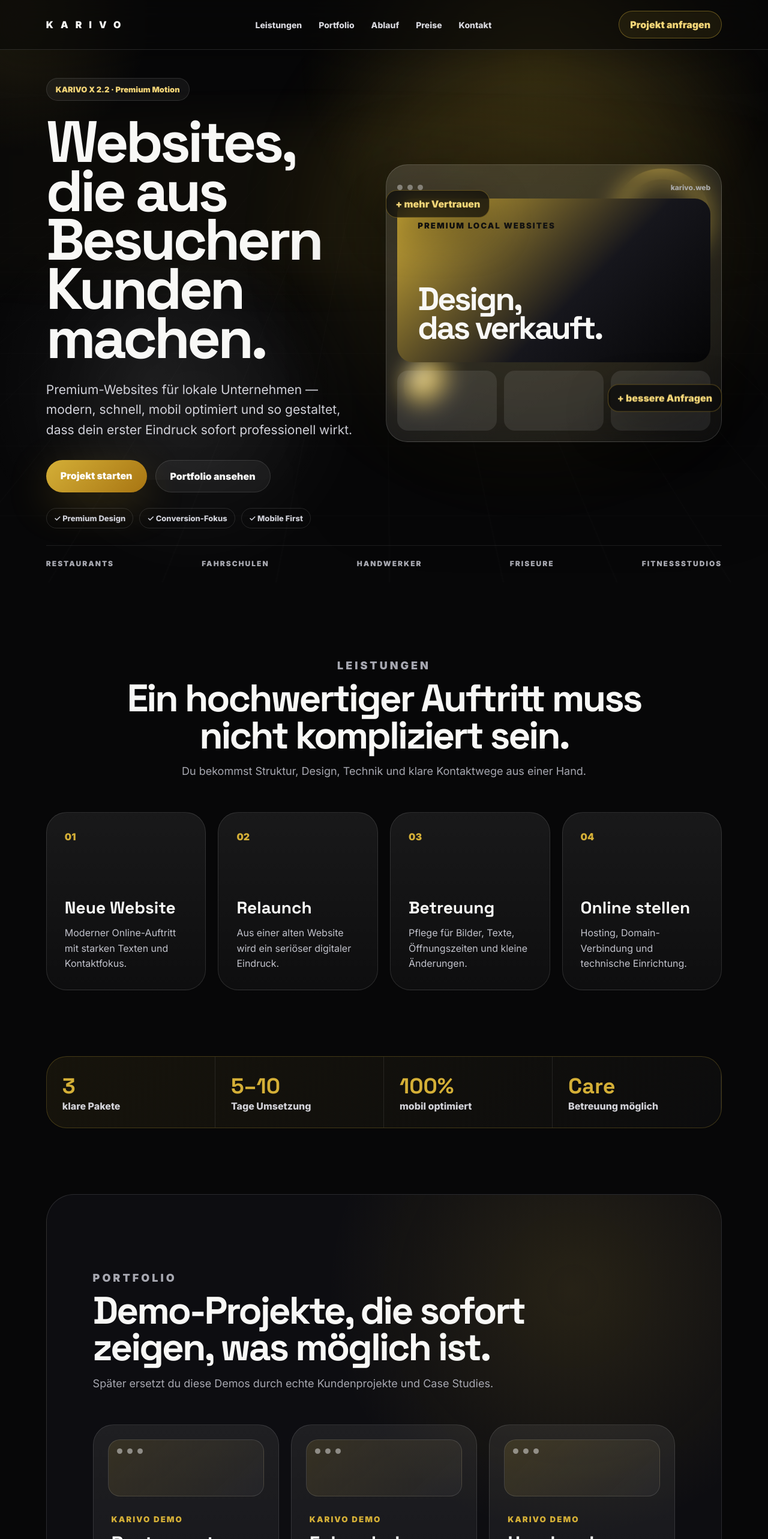
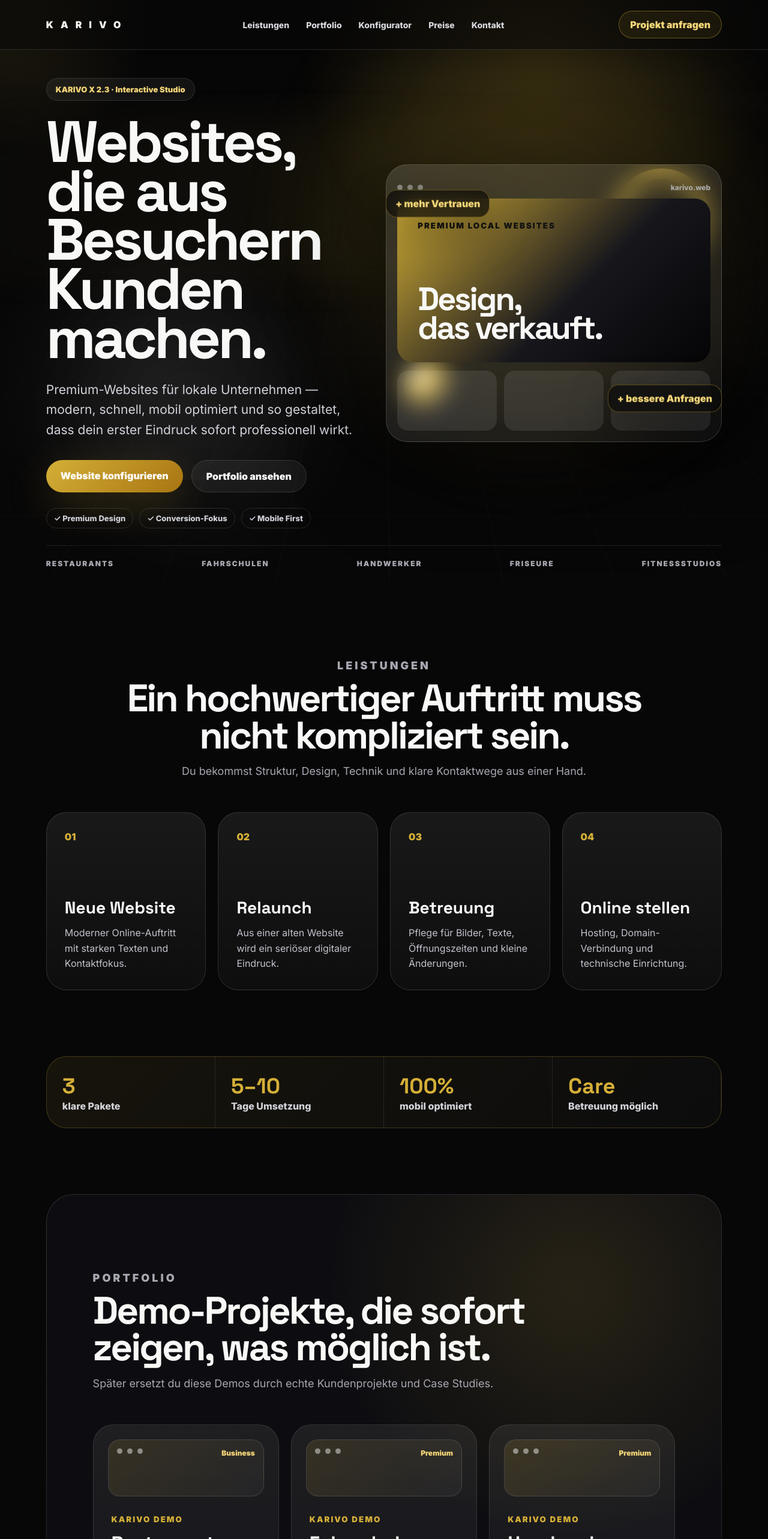
Before and after one commit to karivoberlin/karivo-website, a Next.js app: page / in a window 1280 px wide. Shown: the top 2566 px of the page at 60% size. Built offline with nearby package versions, Linux system fonts and the light colour scheme.

Commit message:
Add files via upload

```diff
--- a/app/globals.css
+++ b/app/globals.css
@@ -587,3 +587,86 @@ footer{
   .salesBand{padding:44px 24px}
   footer{display:block;text-align:center}
 }
+
+
+.configurator{
+  padding:110px 6%;
+  background:
+    radial-gradient(circle at 50% 0,rgba(212,175,55,.13),transparent 35%),
+    #070708;
+}
+.configGrid{
+  max-width:1120px;
+  margin:auto;
+  display:grid;
+  grid-template-columns:.85fr 1.15fr;
+  gap:24px;
+}
+.configPanel,.previewCard{
+  border:1px solid var(--line);
+  border-radius:36px;
+  background:linear-gradient(180deg,rgba(255,255,255,.075),rgba(255,255,255,.032));
+  padding:34px;
+}
+.configPanel{
+  display:grid;
+  gap:18px;
+}
+.configPanel label{
+  display:grid;
+  gap:8px;
+  color:#ddd;
+  font-weight:900;
+}
+.previewCard{
+  position:relative;
+  overflow:hidden;
+  min-height:390px;
+  display:flex;
+  flex-direction:column;
+  justify-content:flex-end;
+}
+.previewCard:before{
+  content:"";
+  position:absolute;
+  inset:0;
+  background:
+    radial-gradient(circle at 80% 20%,rgba(212,175,55,.24),transparent 34%),
+    linear-gradient(135deg,rgba(212,175,55,.08),transparent);
+}
+.previewCard small,.previewCard h3,.previewCard p,.previewCard strong,.previewCard a{
+  position:relative;
+  z-index:2;
+}
+.previewCard small{
+  color:var(--gold);
+  text-transform:uppercase;
+  letter-spacing:2px;
+  font-weight:900;
+}
+.previewCard h3{
+  font-size:46px;
+  line-height:.95;
+  margin:18px 0;
+}
+.previewCard p{
+  color:#c6c7cf;
+  max-width:620px;
+}
+.previewCard strong{
+  display:block;
+  color:var(--gold);
+  font-family:"Space Grotesk";
+  font-size:54px;
+  margin:20px 0;
+}
+.browserMock span{
+  margin-left:auto;
+  color:var(--gold2);
+  font-size:12px;
+  font-weight:900;
+}
+@media(max-width:1050px){
+  .configurator{padding:80px 5%}
+  .configGrid{grid-template-columns:1fr}
+}
--- a/app/page.jsx
+++ b/app/page.jsx
@@ -4,7 +4,7 @@ import Navbar from "../components/Navbar";
 import Hero from "../components/Hero";
 import Preloader from "../components/Preloader";
 import CursorGlow from "../components/CursorGlow";
-import { Services, Trust, Portfolio, Process, SalesBand, Pricing, Contact } from "../components/Sections";
+import { Services, Trust, Portfolio, Configurator, Process, SalesBand, Pricing, Contact } from "../components/Sections";
 
 export default function Home() {
   return (
@@ -16,12 +16,13 @@ export default function Home() {
       <Services />
       <Trust />
       <Portfolio />
+      <Configurator />
       <Process />
       <SalesBand />
       <Pricing />
       <Contact />
       <footer>
-        <strong>KARIVO X 2.2</strong>
+        <strong>KARIVO X 2.3</strong>
         <span>Websites, die Kunden überzeugen.</span>
       </footer>
     </>
--- a/components/Hero.jsx
+++ b/components/Hero.jsx
@@ -17,26 +17,14 @@ export default function Hero() {
       <div className="aurora auroraA" />
       <div className="aurora auroraB" />
       <div className="gridGlow" />
-      <motion.div
-        className="lightBeam"
-        animate={{ x: ["-20%", "20%", "-20%"], opacity: [0.18, 0.34, 0.18] }}
-        transition={{ duration: 9, repeat: Infinity }}
-      />
+      <motion.div className="lightBeam" animate={{ x: ["-20%", "20%", "-20%"], opacity: [0.18, 0.34, 0.18] }} transition={{ duration: 9, repeat: Infinity }} />
 
-      <motion.div
-        className="heroCopy"
-        initial={{ opacity: 0, y: 44, filter: "blur(14px)" }}
-        animate={{ opacity: 1, y: 0, filter: "blur(0px)" }}
-        transition={{ duration: 0.9, delay: 1 }}
-      >
-        <span className="badge">KARIVO X 2.2 · Premium Motion</span>
+      <motion.div className="heroCopy" initial={{ opacity: 0, y: 44, filter: "blur(14px)" }} animate={{ opacity: 1, y: 0, filter: "blur(0px)" }} transition={{ duration: 0.9, delay: 1 }}>
+        <span className="badge">KARIVO X 2.3 · Interactive Studio</span>
         <h1>Websites, die aus Besuchern Kunden machen.</h1>
-        <p>
-          Premium-Websites für lokale Unternehmen — modern, schnell, mobil optimiert
-          und so gestaltet, dass dein erster Eindruck sofort professionell wirkt.
-        </p>
+        <p>Premium-Websites für lokale Unternehmen — modern, schnell, mobil optimiert und so gestaltet, dass dein erster Eindruck sofort professionell wirkt.</p>
         <div className="actions">
-          <a className="btn primary" href="#kontakt">Projekt starten</a>
+          <a className="btn primary" href="#konfigurator">Website konfigurieren</a>
           <a className="btn secondary" href="#portfolio">Portfolio ansehen</a>
         </div>
         <div className="proof">
@@ -46,13 +34,7 @@ export default function Hero() {
         </div>
       </motion.div>
 
-      <motion.div
-        className="heroVisual"
-        style={{ rotateX, rotateY }}
-        initial={{ opacity: 0, y: 40, scale: 0.94 }}
-        animate={{ opacity: 1, y: 0, scale: 1 }}
-        transition={{ duration: 1, delay: 1.15 }}
-      >
+      <motion.div className="heroVisual" style={{ rotateX, rotateY }} initial={{ opacity: 0, y: 40, scale: 0.94 }} animate={{ opacity: 1, y: 0, scale: 1 }} transition={{ duration: 1, delay: 1.15 }}>
         <div className="glassLaptop">
           <div className="browserTop"><i /><i /><i /><span>karivo.web</span></div>
           <div className="mockHero">
@@ -61,19 +43,13 @@ export default function Hero() {
           </div>
           <div className="mockGrid"><b /><b /><b /></div>
         </div>
-
         <motion.div className="goldRing" animate={{ rotate: 360 }} transition={{ repeat: Infinity, duration: 18, ease: "linear" }} />
         <motion.div className="goldOrb" animate={{ y: [-12, 14, -12] }} transition={{ repeat: Infinity, duration: 6 }} />
         <motion.div className="floatingTag tagOne" animate={{ y: [0, -16, 0] }} transition={{ repeat: Infinity, duration: 5 }}>+ mehr Vertrauen</motion.div>
         <motion.div className="floatingTag tagTwo" animate={{ y: [0, 14, 0] }} transition={{ repeat: Infinity, duration: 6 }}>+ bessere Anfragen</motion.div>
       </motion.div>
 
-      <motion.div
-        className="heroStrip"
-        initial={{ opacity: 0, y: 18 }}
-        animate={{ opacity: 1, y: 0 }}
-        transition={{ delay: 1.35, duration: 0.7 }}
-      >
+      <motion.div className="heroStrip" initial={{ opacity: 0, y: 18 }} animate={{ opacity: 1, y: 0 }} transition={{ delay: 1.35, duration: 0.7 }}>
         <span>Restaurants</span><span>Fahrschulen</span><span>Handwerker</span><span>Friseure</span><span>Fitnessstudios</span>
       </motion.div>
     </section>
--- a/components/Navbar.jsx
+++ b/components/Navbar.jsx
@@ -2,17 +2,12 @@ import { motion } from "framer-motion";
 
 export default function Navbar() {
   return (
-    <motion.nav
-      className="nav"
-      initial={{ opacity: 0, y: -18 }}
-      animate={{ opacity: 1, y: 0 }}
-      transition={{ duration: 0.65, delay: 0.9 }}
-    >
+    <motion.nav className="nav" initial={{ opacity: 0, y: -18 }} animate={{ opacity: 1, y: 0 }} transition={{ duration: 0.65, delay: 0.9 }}>
       <a className="brand" href="#start">KARIVO</a>
       <div className="navLinks">
         <a href="#leistungen">Leistungen</a>
         <a href="#portfolio">Portfolio</a>
-        <a href="#prozess">Ablauf</a>
+        <a href="#konfigurator">Konfigurator</a>
         <a href="#preise">Preise</a>
         <a href="#kontakt">Kontakt</a>
       </div>
--- a/components/Sections.jsx
+++ b/components/Sections.jsx
@@ -1,4 +1,5 @@
 import { motion } from "framer-motion";
+import { useState } from "react";
 
 const fade = {
   initial: { opacity: 0, y: 34, filter: "blur(10px)" },
@@ -48,9 +49,9 @@ export function Trust() {
 
 export function Portfolio() {
   const projects = [
-    ["Restaurant Demo", "Speisekarte, Galerie, Reservierung und Google Maps."],
-    ["Fahrschul-Konzept", "Kurse, Preise, Anmeldung und Vertrauen."],
-    ["Handwerker-Konzept", "Leistungen, Referenzen und direkter Anruf-CTA."]
+    ["Restaurant Demo", "Speisekarte, Galerie, Reservierung und Google Maps.", "Business"],
+    ["Fahrschul-Konzept", "Kurse, Preise, Anmeldung und Vertrauen.", "Premium"],
+    ["Handwerker-Konzept", "Leistungen, Referenzen und direkter Anruf-CTA.", "Premium"]
   ];
 
   return (
@@ -61,10 +62,11 @@ export function Portfolio() {
         <p>Später ersetzt du diese Demos durch echte Kundenprojekte und Case Studies.</p>
       </motion.div>
       <div className="projectGrid">
-        {projects.map(([title, text]) => (
+        {projects.map(([title, text, tier]) => (
           <motion.article className="projectCard premiumCard" key={title} {...fade}>
             <div className="browserMock">
               <div /><div /><div />
+              <span>{tier}</span>
             </div>
             <small>KARIVO DEMO</small>
             <h3>{title}</h3>
@@ -73,6 +75,60 @@ export function Portfolio() {
           </motion.article>
         ))}
       </div>
+    </section>
+  );
+}
+
+export function Configurator() {
+  const [industry, setIndustry] = useState("Restaurant");
+  const [style, setStyle] = useState("Elegant");
+  const [packageName, setPackageName] = useState("Premium");
+
+  const price = packageName === "Starter" ? "349 €" : packageName === "Premium" ? "599 €" : "899 €";
+
+  return (
+    <section className="configurator" id="konfigurator">
+      <motion.div className="sectionHead" {...fade}>
+        <p className="eyebrow">Website-Konfigurator</p>
+        <h2>Zeig Kunden schon vor dem Gespräch, was möglich ist.</h2>
+        <p>Ein erster Vorgeschmack auf den späteren KARIVO-Konfigurator.</p>
+      </motion.div>
+
+      <motion.div className="configGrid" {...fade}>
+        <div className="configPanel">
+          <label>Branche
+            <select value={industry} onChange={(e) => setIndustry(e.target.value)}>
+              <option>Restaurant</option>
+              <option>Fahrschule</option>
+              <option>Handwerker</option>
+              <option>Friseur / Beauty</option>
+            </select>
+          </label>
+          <label>Stil
+            <select value={style} onChange={(e) => setStyle(e.target.value)}>
+              <option>Elegant</option>
+              <option>Minimalistisch</option>
+              <option>Luxuriös</option>
+              <option>Modern</option>
+            </select>
+          </label>
+          <label>Paket
+            <select value={packageName} onChange={(e) => setPackageName(e.target.value)}>
+              <option>Starter</option>
+              <option>Premium</option>
+              <option>Business</option>
+            </select>
+          </label>
+        </div>
+
+        <div className="previewCard">
+          <small>{industry} · {style}</small>
+          <h3>{packageName} Website</h3>
+          <p>Individueller Online-Auftritt mit hochwertigem Design, klaren Kontaktwegen und mobilem Aufbau.</p>
+          <strong>ab {price}</strong>
+          <a href="#kontakt" className="btn primary">Diese Richtung anfragen</a>
+        </div>
+      </motion.div>
     </section>
   );
 }
@@ -136,11 +192,7 @@ export function Pricing() {
             <h3>{name}</h3>
             <strong>{price}</strong>
             <p>{desc}</p>
-            <ul>
-              <li>Mobil optimiert</li>
-              <li>Kontaktfokus</li>
-              <li>Premium-Look</li>
-            </ul>
+            <ul><li>Mobil optimiert</li><li>Kontaktfokus</li><li>Premium-Look</li></ul>
           </motion.article>
         ))}
       </div>
@@ -163,10 +215,7 @@ export function Contact() {
         <input name="email" type="email" placeholder="E-Mail" required />
         <input name="telefon" placeholder="Telefon / WhatsApp" />
         <select name="paket">
-          <option>Starter · 349 €</option>
-          <option>Premium · 599 €</option>
-          <option>Business · 899 €</option>
-          <option>Noch unsicher</option>
+          <option>Starter · 349 €</option><option>Premium · 599 €</option><option>Business · 899 €</option><option>Noch unsicher</option>
         </select>
         <textarea name="nachricht" placeholder="Was soll deine Website erreichen?" required />
         <button type="submit">Anfrage senden</button>
--- a/package.json
+++ b/package.json
@@ -1,6 +1,6 @@
 {
-  "name": "karivo-x-2-2",
-  "version": "2.2.0",
+  "name": "karivo-x-2-3",
+  "version": "2.3.0",
   "private": true,
   "scripts": {
     "dev": "next dev",
```
Also changed, not shown: components/Preloader.jsx (+3 -17 lines), 1 other file (tests, documents, lock files or other folders).
